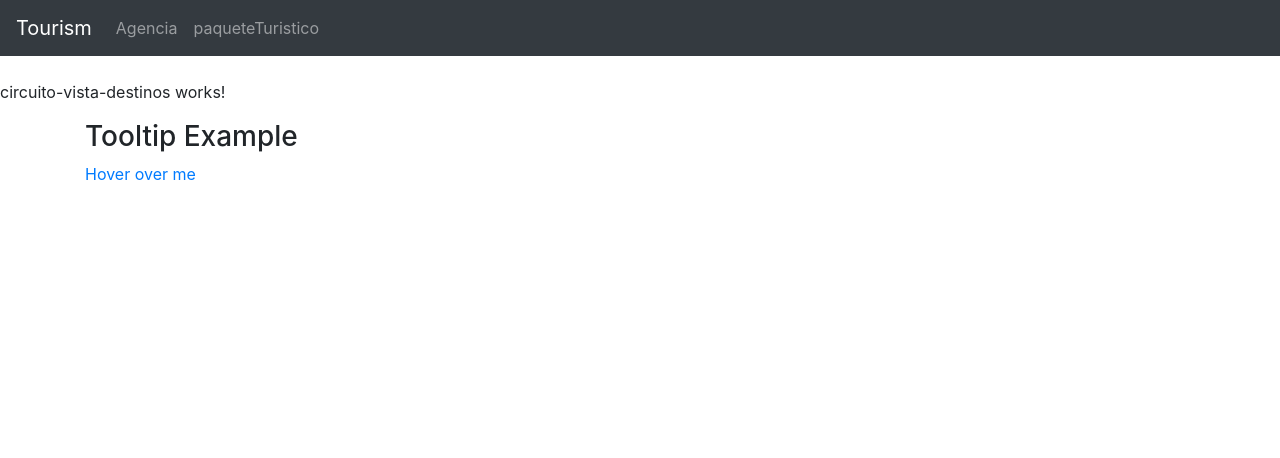
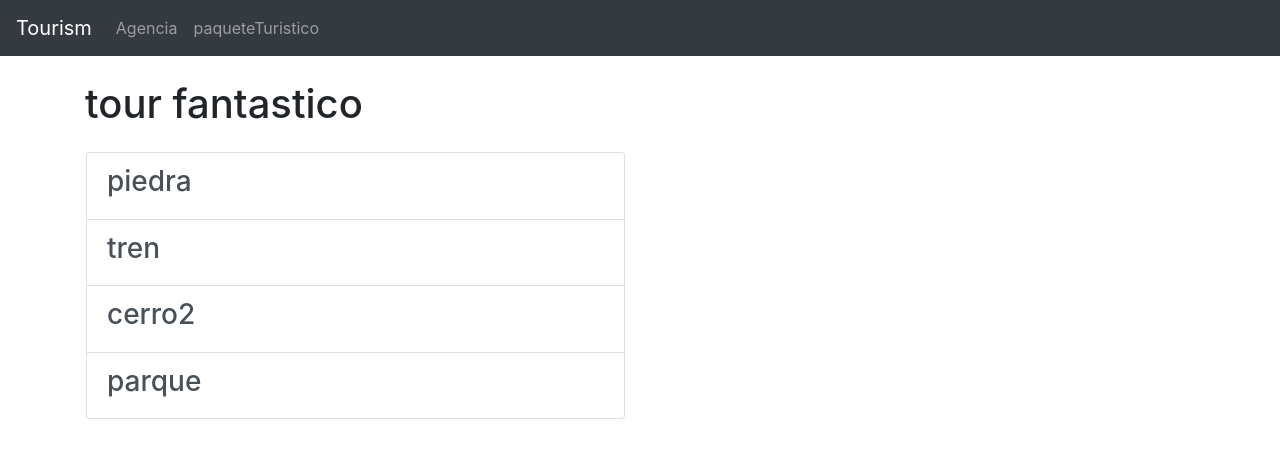
Before and after one commit to alrobe/tourism-ui, an Angular app: page /circuito/1/verDestinos in a window 1280 px wide. Shown: the top 458 px of the page. Built offline with nearby package versions, Linux system fonts and the light colour scheme.

Commit message:
listado, mostrar descripcion

```diff
--- a/src/app/pages/circuito-vista-destinos/circuito-vista-destinos.component.html
+++ b/src/app/pages/circuito-vista-destinos/circuito-vista-destinos.component.html
@@ -1,13 +1,19 @@
-<p>
-  circuito-vista-destinos works!
-</p>
-<div class="container">
-  <h3>Tooltip Example</h3>
-  <a href="#" data-toggle="tooltip" title="Hy!">Hover over me</a>
-</div>
 
 <script>
 $(document).ready(function(){
     $('[data-toggle="tooltip"]').tooltip();
 });
 </script>
+<div *ngIf="circuito$" class="container">
+  <h1>{{ circuito$.nombre }}</h1>
+  <div class="modal-body row">
+      <div class = "list-group col-md-6">
+          <button *ngFor = "let destino of circuito$.destinos"type="button"
+          class="list-group-item list-group-item-action"data-toggle="tooltip"
+          title="{{destino.description}}" (click)="show(destino)"><h3>{{destino.name}}</h3></button>
+      </div>
+      <div class="col-md-6">
+        {{destino$}}
+      </div>
+    </div>
+</div>
--- a/src/app/pages/circuito-vista-destinos/circuito-vista-destinos.component.ts
+++ b/src/app/pages/circuito-vista-destinos/circuito-vista-destinos.component.ts
@@ -1,4 +1,6 @@
 import { Component, OnInit } from '@angular/core';
+import { CircuitoService } from 'src/app/services/circuito.service';
+import { ActivatedRoute } from '@angular/router';
 
 @Component({
   selector: 'app-circuito-vista-destinos',
@@ -7,9 +9,19 @@ import { Component, OnInit } from '@angular/core';
 })
 export class CircuitoVistaDestinosComponent implements OnInit {
 
-  constructor() { }
+  circuito$: Object;
+  destino$: string = "";
+  constructor(private data: CircuitoService, private route: ActivatedRoute) {
+    this.route.params.subscribe( params => this.circuito$ = params.id)
+  }
 
   ngOnInit() {
+    this.circuito$ = this.data.getCircuito(this.circuito$);
+  }
+
+  show(destino)
+  {
+    this.destino$ = JSON.stringify(destino);;
   }
 
 }
--- a/src/app/services/circuito.service.ts
+++ b/src/app/services/circuito.service.ts
@@ -15,8 +15,8 @@ export class CircuitoService {
       new Circuit("adios estres", [this.destinos[3],this.destinos[2],this.destinos[6],this.destinos[9],]),
       ];
   constructor(private destinoService:DestinoService) { }
-  getCircuito(id: number)
+  getCircuito(circuitoId)
   {
-    return this.circuitos[id];
+    return this.circuitos[circuitoId];
   }
 }
```
